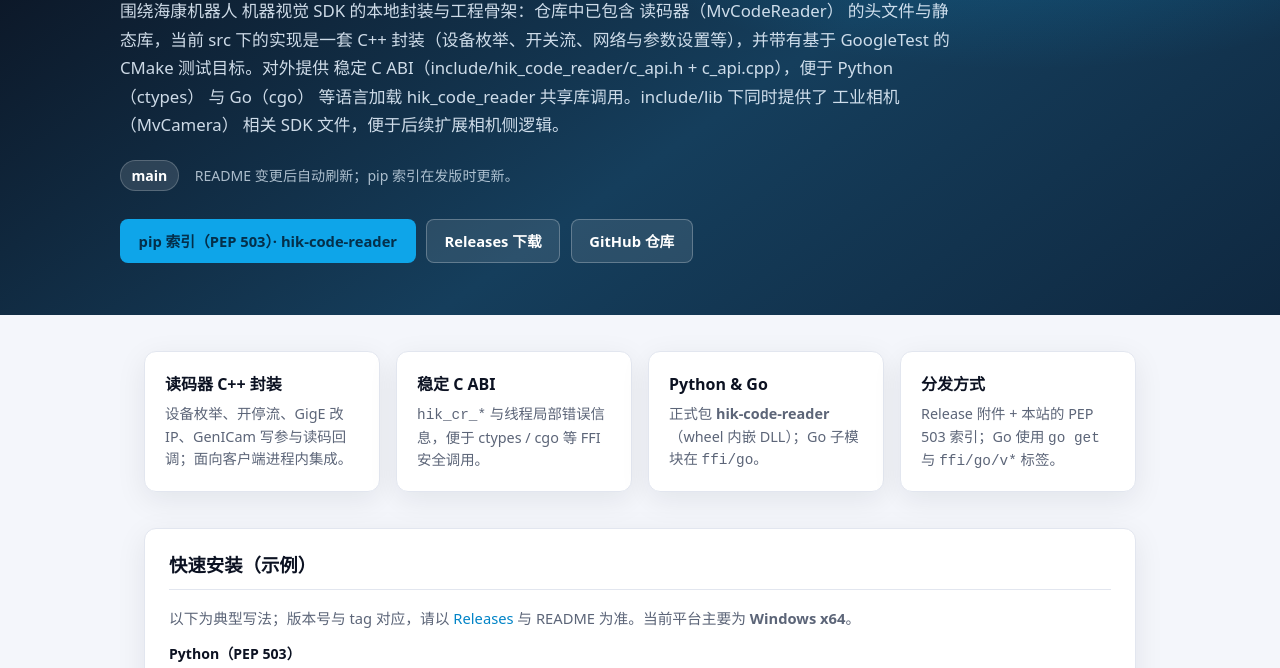
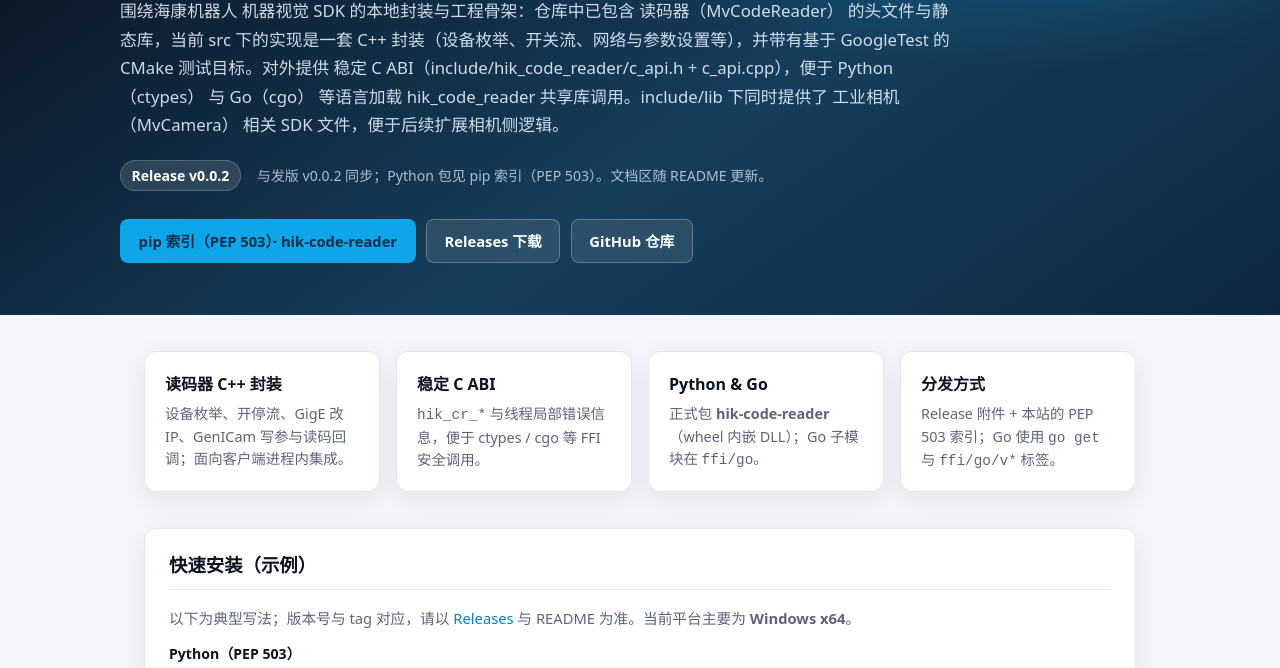
Before and after one commit to snippet0809/hik-mvcamera-control, a plain HTML site: page index.html in a window 1280 px wide. Shown: the part 108-776 px from the top of the page. Drawn offline with Linux system fonts and the light colour scheme.

Commit message:
deploy: 9ef796a3b9c7a34c16f49a638a6dfd0c75563a42

```diff
--- a/index.html
+++ b/index.html
@@ -211,8 +211,8 @@
       <h1>hik-mvcamera-control</h1>
       <p class="hero-lead">围绕海康机器人 机器视觉 SDK 的本地封装与工程骨架：仓库中已包含 读码器（MvCodeReader） 的头文件与静态库，当前 src 下的实现是一套 C++ 封装（设备枚举、开关流、网络与参数设置等），并带有基于 GoogleTest 的 CMake 测试目标。对外提供 稳定 C ABI（include/hik_code_reader/c_api.h + c_api.cpp），便于 Python（ctypes） 与 Go（cgo） 等语言加载 hik_code_reader 共享库调用。include/lib 下同时提供了 工业相机（MvCamera） 相关 SDK 文件，便于后续扩展相机侧逻辑。</p>
       <div class="meta">
-        <span class="pill">main</span>
-        <span>README 变更后自动刷新；pip 索引在发版时更新。</span>
+        <span class="pill">Release v0.0.2</span>
+        <span>与发版 v0.0.2 同步；Python 包见 pip 索引（PEP 503）。文档区随 README 更新。</span>
       </div>
       <div class="cta-row">
         <a class="btn btn-primary" href="https://snippet0809.github.io/hik-mvcamera-control/simple/hik-code-reader/">pip 索引（PEP 503）· hik-code-reader</a>
```
Also changed, not shown: simple/hik-code-reader/index.html (+2 -0 lines).
